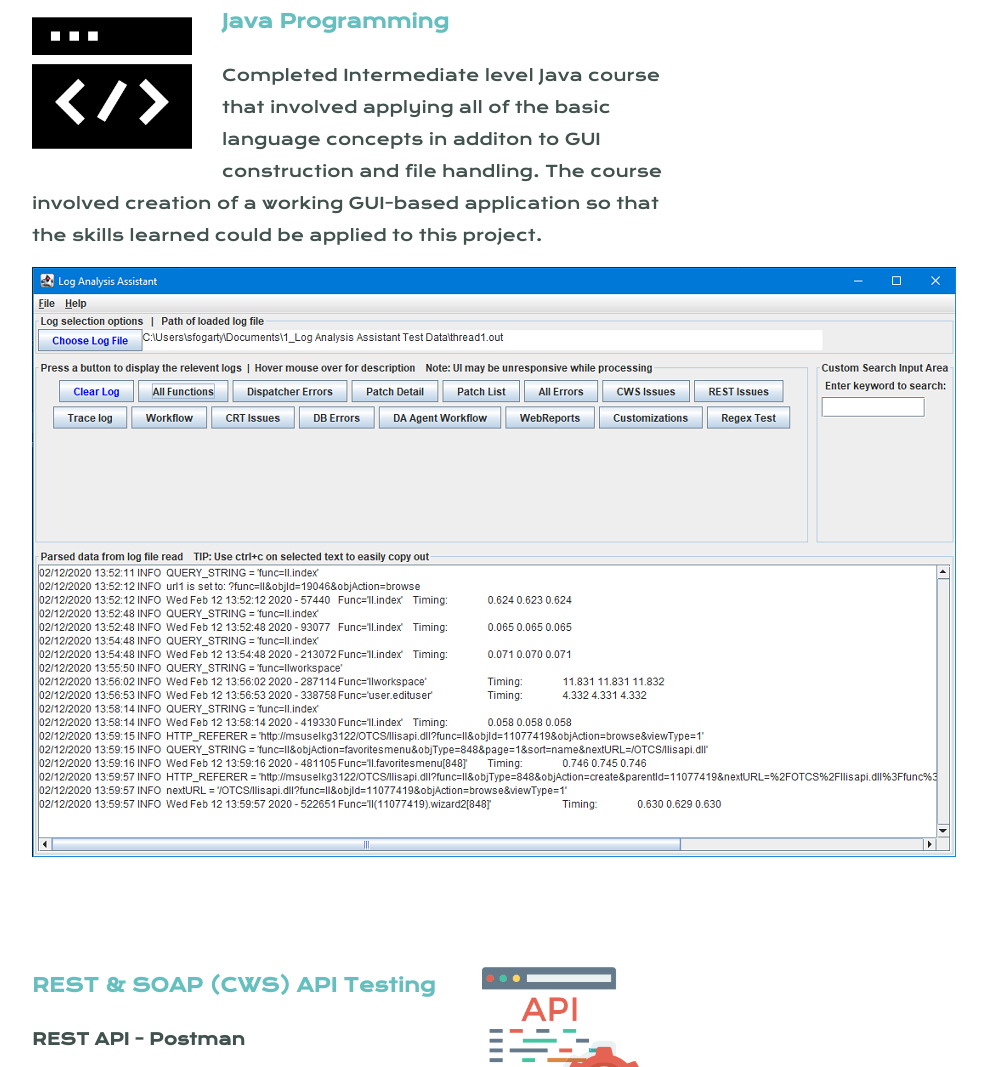
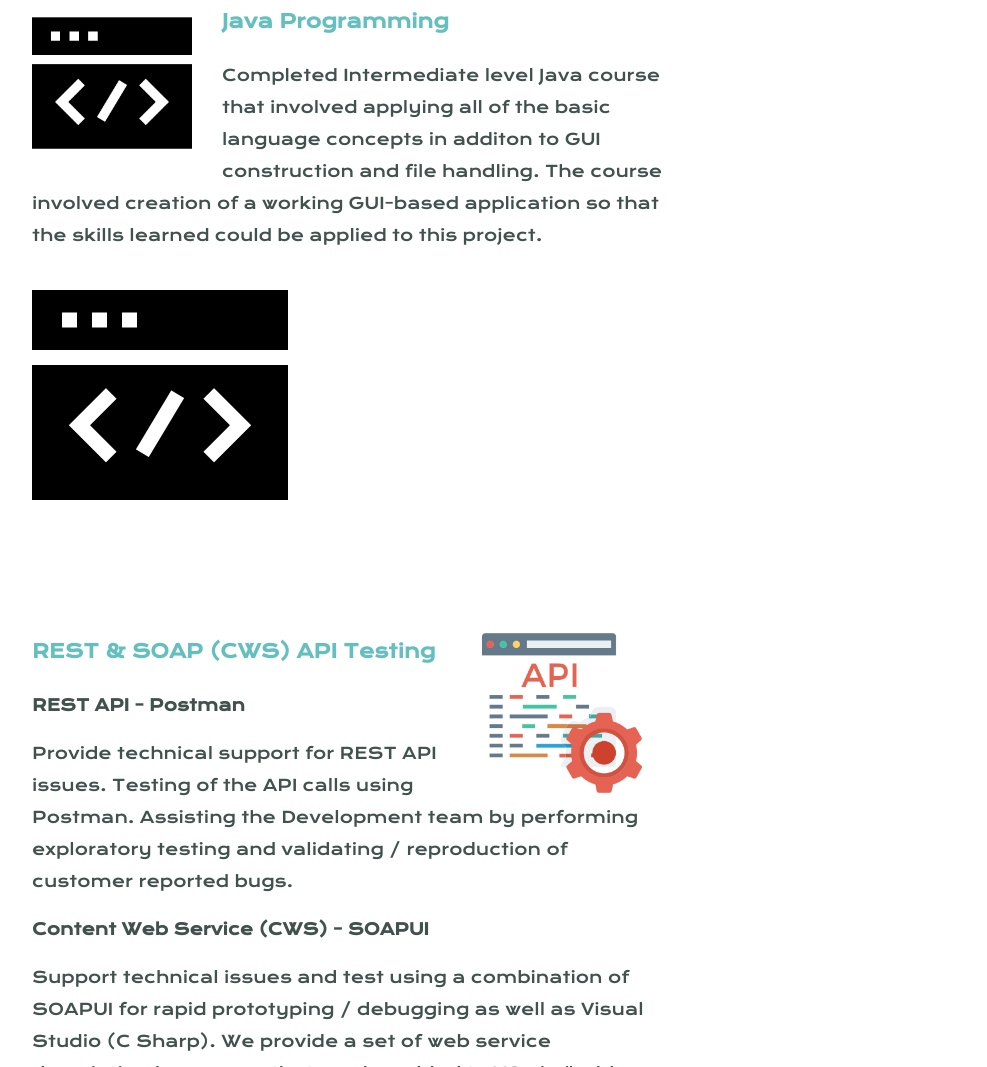
Before and after one commit to shawnfog/portfolio, a plain HTML site: page index.html in a window 1280 px wide. Shown: the part 1896-2963 px from the top of the page, without its empty margins (288-1275 px from the left). Drawn offline with nearby package versions, Linux system fonts and the light colour scheme.

Commit message:
Update index.html

```diff
--- a/index.html
+++ b/index.html
@@ -30,7 +30,7 @@
           <h3>Java Programming</h3>
           <p class="cleartest">Completed Intermediate level Java course that involved applying all of the basic language concepts in additon to GUI construction and file handling.
           The course involved creation of a working GUI-based application so that the skills learned could be applied to this project.</p>
-          <img class="skill-img-mid" src="images/laatool.PNG" alt="log analysis tool">
+          <img class="skill-img-mid" src="images/coding.PNG" alt="log analysis tool">
         </div>
         <div class="skill-row">
           <img class="skill-img2" src="images/api.png" alt="">
```
